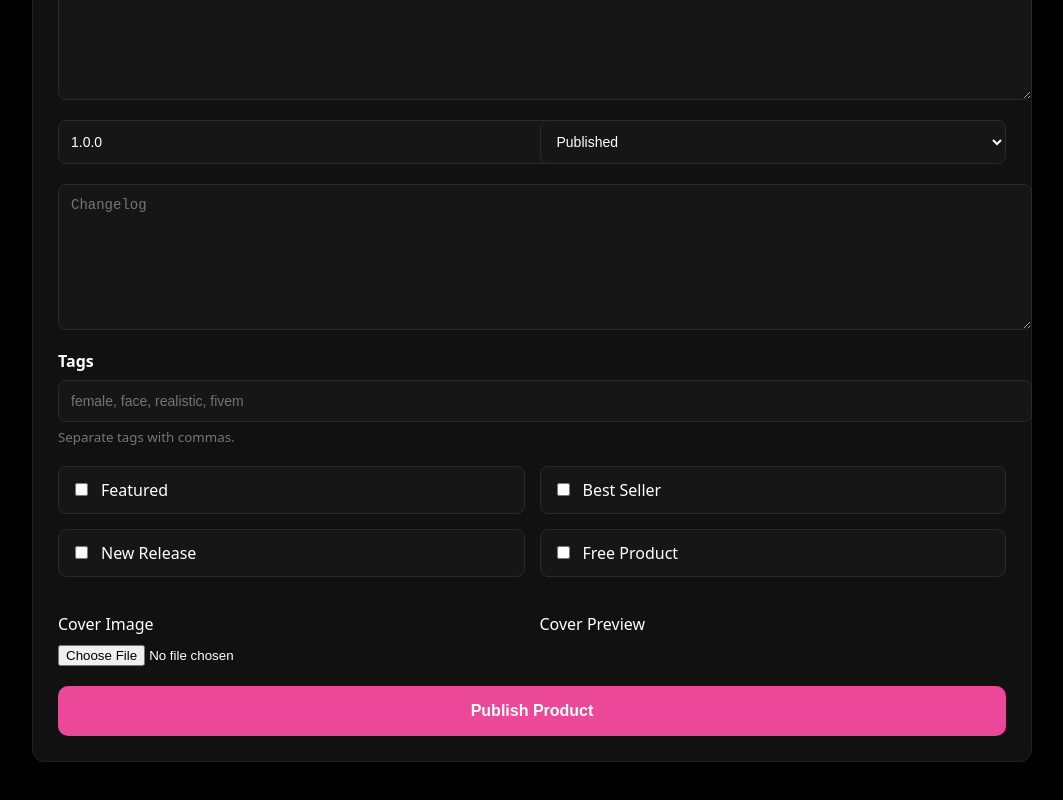
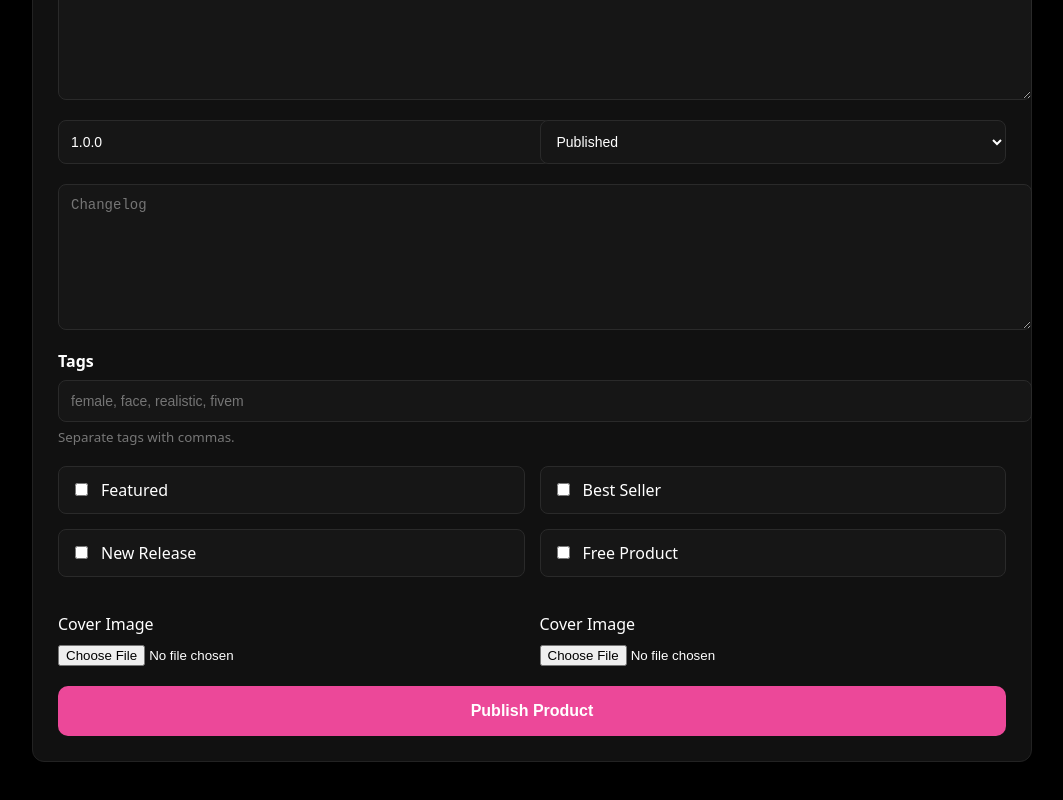
Before and after one commit to qingmiz/qmzwerkz-1, a Next.js app: page /admin/marketplace in a window 1280 px wide. Shown: the part 721-1521 px from the top of the page, without its empty margins (108-1171 px from the left). Built offline with nearby package versions, Linux system fonts and the light colour scheme; no server answers.

Commit message:
Update page.tsx

```diff
--- a/app/admin/marketplace/page.tsx
+++ b/app/admin/marketplace/page.tsx
@@ -418,7 +418,21 @@ export default function AdminMarketplace() {
           </div>
 
           <div>
-            <p style={{ marginBottom: 8 }}>Cover Preview</p>
+            <p style={{ marginBottom: 8 }}>Cover Image</p>
+
+            <input
+              type="file"
+              accept="image/*"
+              onChange={(e) => {
+                const file = e.target.files?.[0];
+
+                if (!file) return;
+
+                setCoverFile(file);
+
+                setCoverPreview(URL.createObjectURL(file));
+             }}
+           />
 
            {coverPreview && (
            <div
```
Lines whose indentation alone changed are shown as unchanged.
